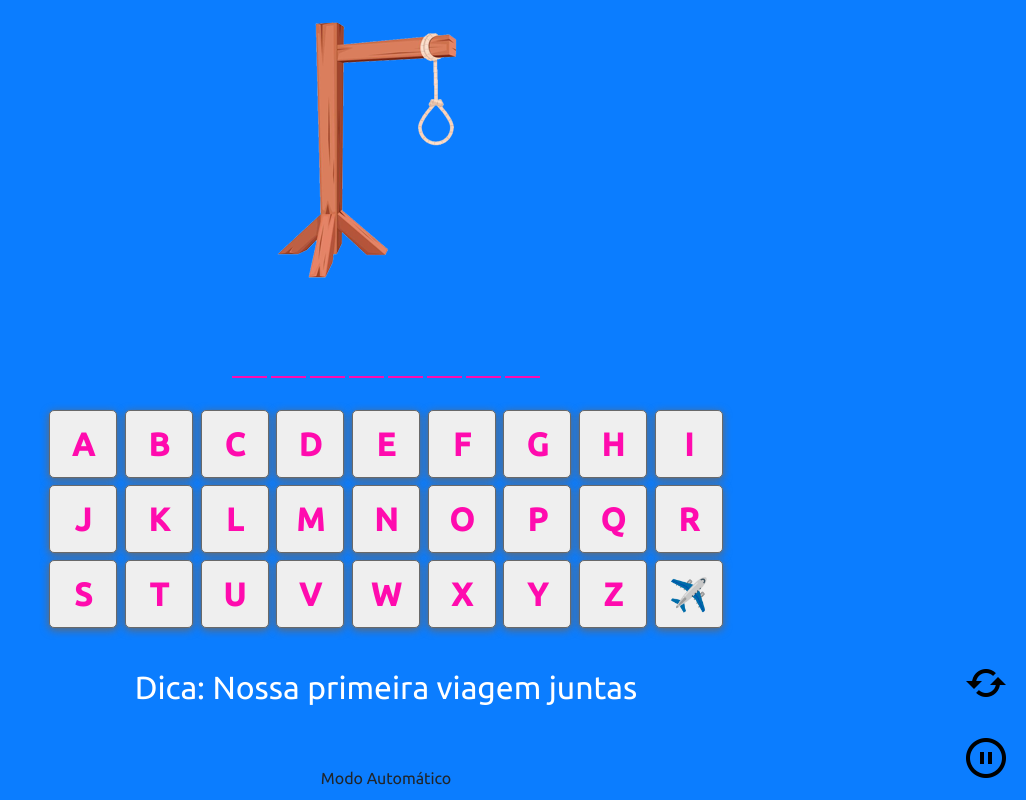
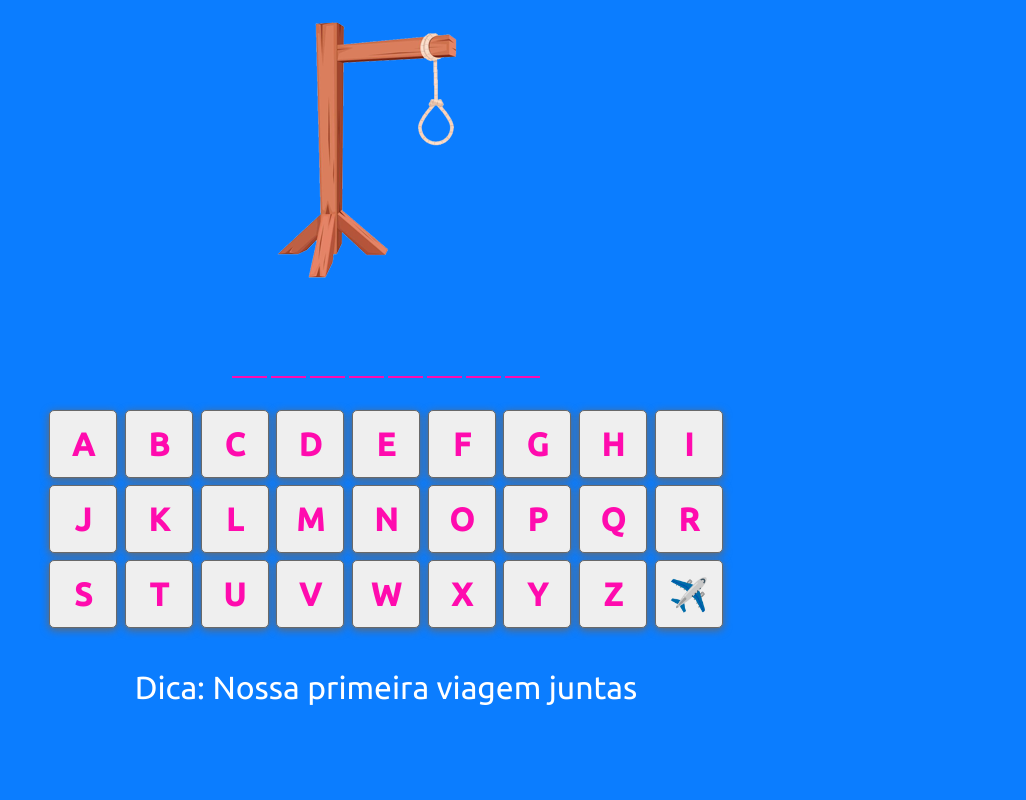
Before and after one commit to JuliisZip/Namorada, a plain HTML site: page força.html in a window 1280 px wide. Shown: the whole page, without its empty margins (254-1280 px from the left). Drawn offline with nearby package versions, Linux system fonts and the light colour scheme.

Commit message:
Update força.html

```diff
--- a/força.html
+++ b/força.html
@@ -97,12 +97,6 @@
         </div>
     </div>
 
-    <div id="status">Modo Automático</div>
-    <button id="abreModalAddPalavra"><i class='bx bx-message-square-add'></i></button>
-    <img src="img/jogarNovamente.gif" id="jogarNovamente"></img>
-    <button id="recarregar" onclick="sortear()"><i class='bx bx-refresh'></i></button>
-    <button id="jogarAutomatico" onclick="listaAutomatica()"><i class='bx bx-pause-circle'></i></button>
-
     <script src="js/forca.js"></script>
     <script src="https://code.jquery.com/jquery-3.2.1.slim.min.js" integrity="sha384-KJ3o2DKtIkvYIK3UENzmM7KCkRr/rE9/Qpg6aAZGJwFDMVNA/GpGFF93hXpG5KkN" crossorigin="anonymous"></script>
     <script src="https://cdnjs.cloudflare.com/ajax/libs/popper.js/1.12.9/umd/popper.min.js" integrity="sha384-ApNbgh9B+Y1QKtv3Rn7W3mgPxhU9K/ScQsAP7hUibX39j7fakFPskvXusvfa0b4Q" crossorigin="anonymous"></script>
```
